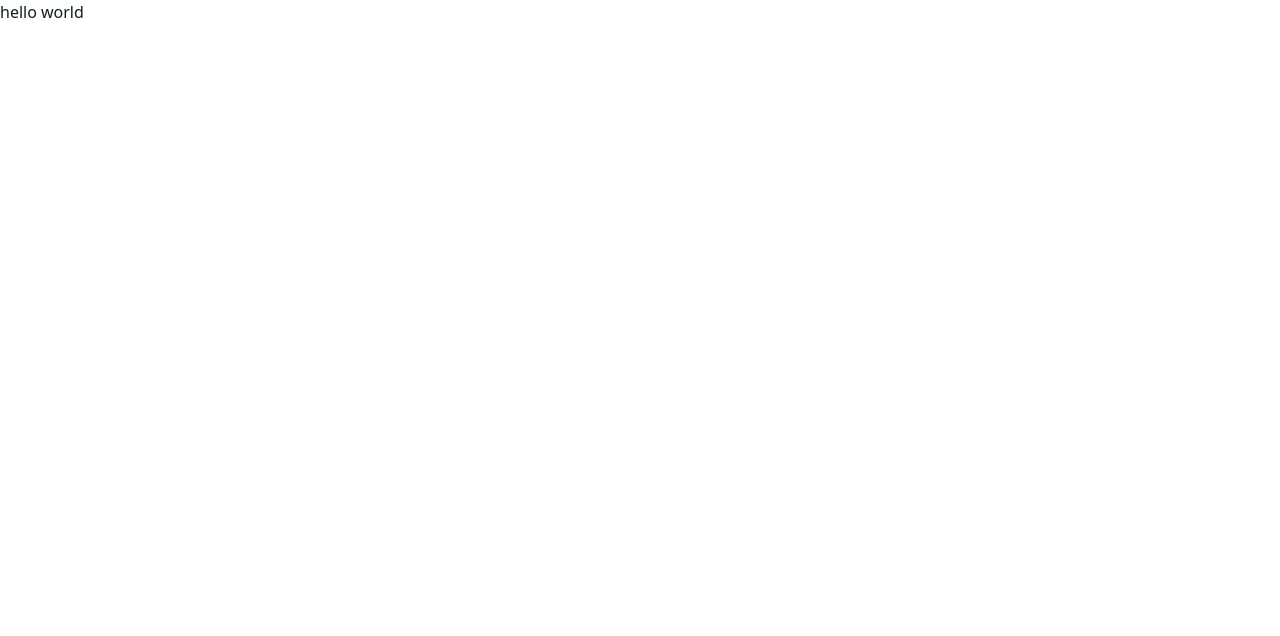
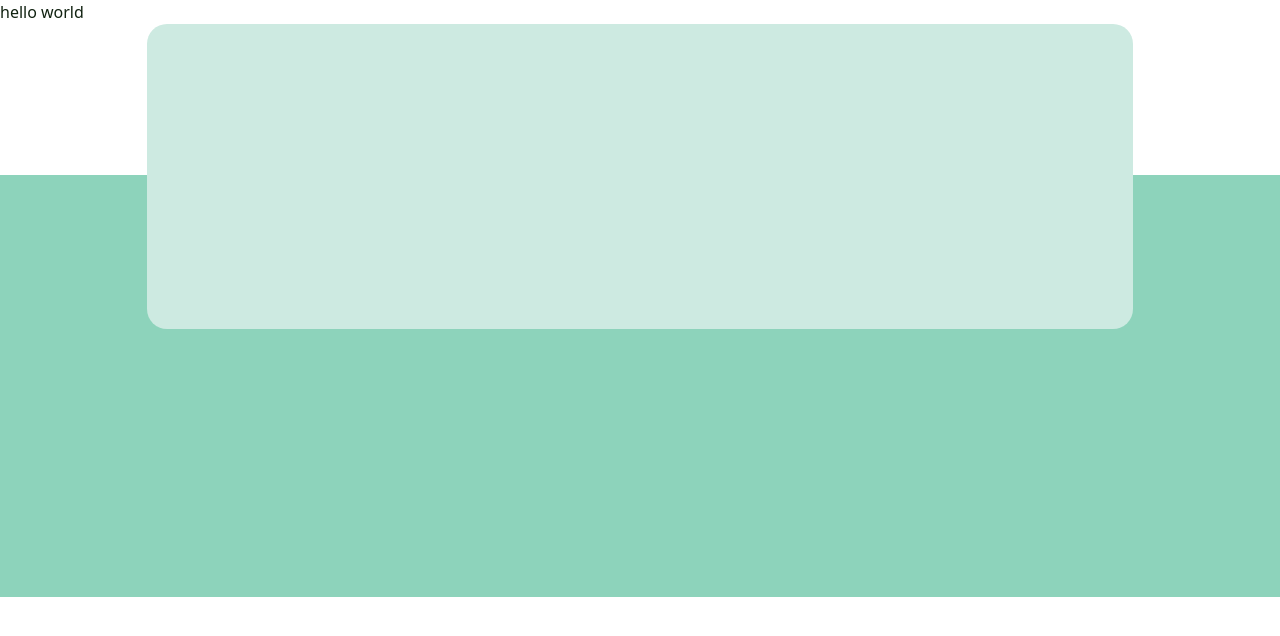
Before and after one commit to AnitaIkediashi/travel-booking-website, a Next.js app: page / in a window 1280 px wide. Shown: the top 636 px of the page. Built offline with nearby package versions, Linux system fonts and the light colour scheme.

Commit message:
created the footer

```diff
--- a/app/globals.css
+++ b/app/globals.css
@@ -16,12 +16,12 @@
 @theme inline {
   --font-montserrat: var(--font-montserrat);
   --blackish-green: var(--foreground);
-  --mint-green-100: var(--mint-green-100);
-  --mint-green-70: var(--mint-green-70);
-  --mint-green-50: var(--mint-green-50);
-  --salmon-100: var(--salmon-100);
-  --neutrals-100: var(--neutrals-100);
-  --neutrals-70: var(--neutrals-70);
+  --color-mint-green-100: var(--mint-green-100);
+  --color-mint-green-70: var(--mint-green-70);
+  --color-mint-green-50: var(--mint-green-50);
+  --color-salmon-100: var(--salmon-100);
+  --color-neutrals-100: var(--neutrals-100);
+  --color-neutrals-70: var(--neutrals-70);
   --box-shadow-light: var(--box-shadow-light);
 }
 
--- a/app/layout.tsx
+++ b/app/layout.tsx
@@ -1,6 +1,7 @@
 import type { Metadata } from "next";
 import { Montserrat } from "next/font/google";
 import "./globals.css";
+import { Footer } from "@/components/navigation/footer";
 
 const montserrat = Montserrat({
   variable: "--font-montserrat",
@@ -21,9 +22,10 @@ export default function RootLayout({
   return (
     <html lang="en">
       <body
-        className={`${montserrat.variable}  antialiased`}
+        className={`${montserrat.variable}  antialiased min-h-screen`}
       >
         {children}
+        <Footer />
       </body>
     </html>
   );
--- /dev/null
+++ b/components/navigation/footer.tsx
@@ -0,0 +1,10 @@
+
+
+export const Footer = () => {
+  return (
+    <footer className="w-full relative">
+      <div className="w-[77%] lg:h-[305px] h-auto mx-auto rounded-[20px] bg-mint-green-50 "></div>
+      <div className="absolute top-[151px] w-full lg:h-[422px] h-auto left-0 right-0 bg-mint-green-100 -z-10"></div>
+    </footer>
+  );
+}
```
